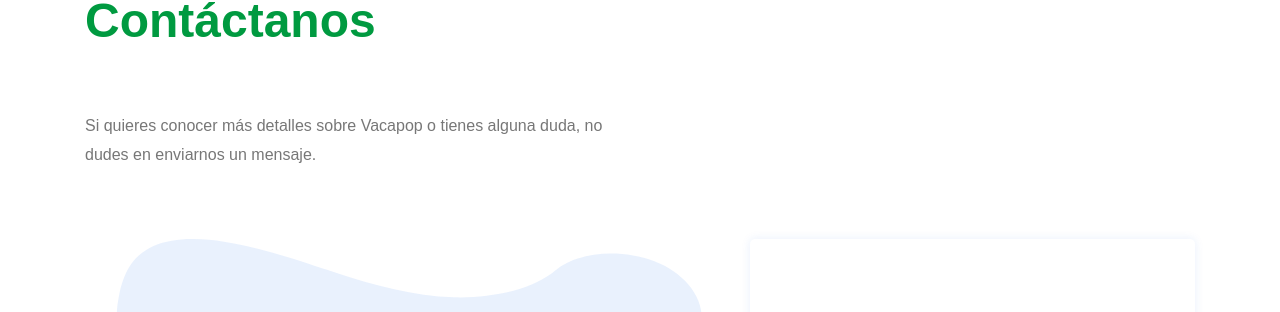
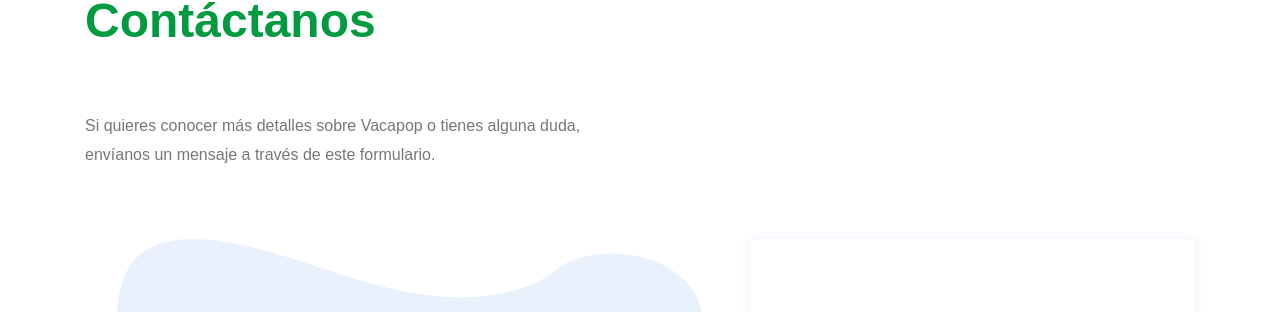
Before and after one commit to project-market-bb/project-market-bb.github.io, a Jekyll site: the page built from index.html, in a window 1280 px wide and 900 px high, scrolled down 3140 px. Shown: the part 143-455 px from the top of the window. Built offline with Jekyll 4.4.1, drawn with Linux system fonts in a browser that asks for light colours; some web fonts are replaced.

Commit message:
Change texts

```diff
--- a/_includes/subscribe.html
+++ b/_includes/subscribe.html
@@ -18,7 +18,7 @@
             <div class="section-title m-b-60">
                 <h2 class="big-font2">Contáctanos</h2>
                 <p>
-                    Si quieres conocer más detalles sobre Vacapop o tienes alguna duda, no dudes en enviarnos un mensaje.
+                    Si quieres conocer más detalles sobre Vacapop o tienes alguna duda, envíanos un mensaje a través de este formulario.
                 </p>
             </div>
             </div>
```
